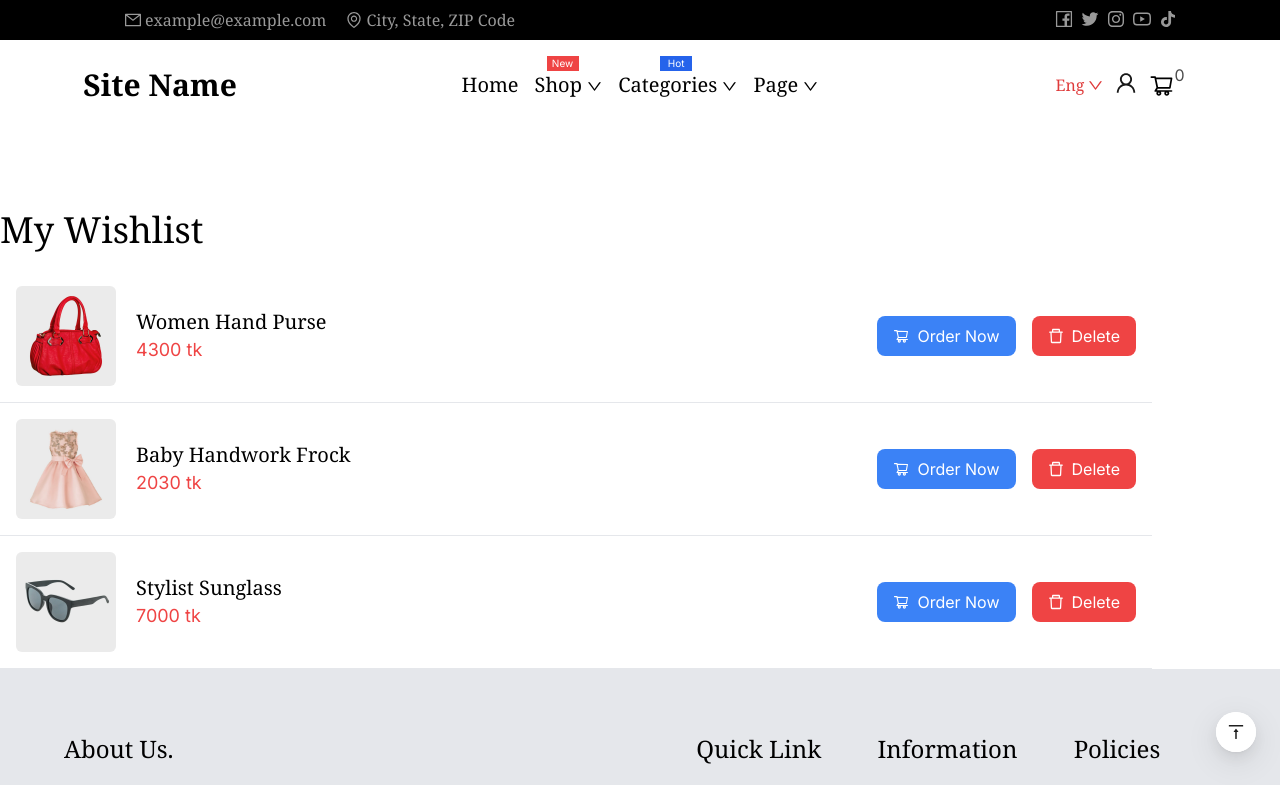
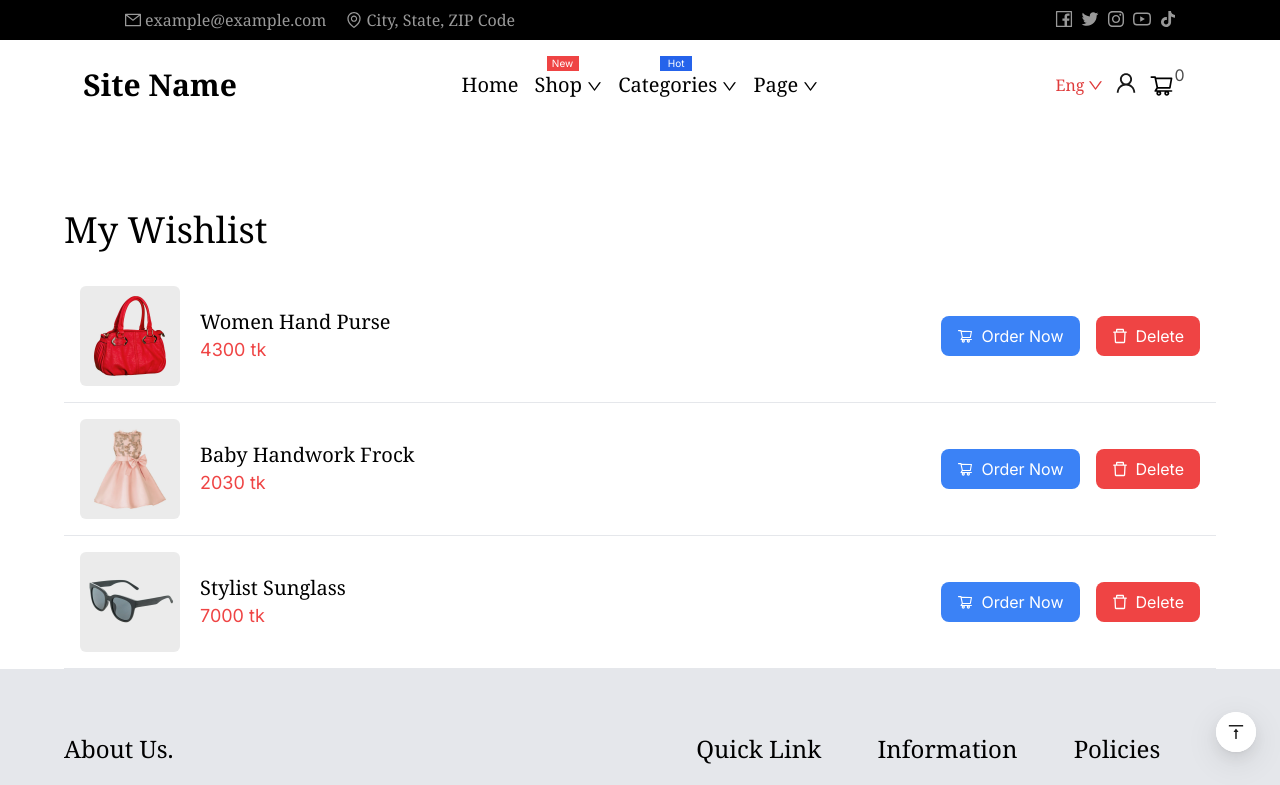
Before and after one commit to akashsdk/shaplamart, a Next.js app: page /wishlist in a window 1280 px wide. Shown: the top 785 px of the page. Built offline with nearby package versions, Linux system fonts and the light colour scheme.

Commit message:
Update page.tsx

```diff
--- a/src/app/wishlist/page.tsx
+++ b/src/app/wishlist/page.tsx
@@ -58,7 +58,7 @@ const Wishlist: React.FC = () => {
   };
 
   return (
-    <div className="w-[95%] tablet:w-[90%] mt-10 tablet:mt-20">
+    <div className="w-[95%] ml-[2.5%] tablet:w-[90%] tablet:ml-[5%] mt-10 tablet:mt-20">
       <p className="text-2xl tablet:text-4xl font-serif mb-5">My Wishlist</p>
 
       {wishlist.length > 0 ? (
```
